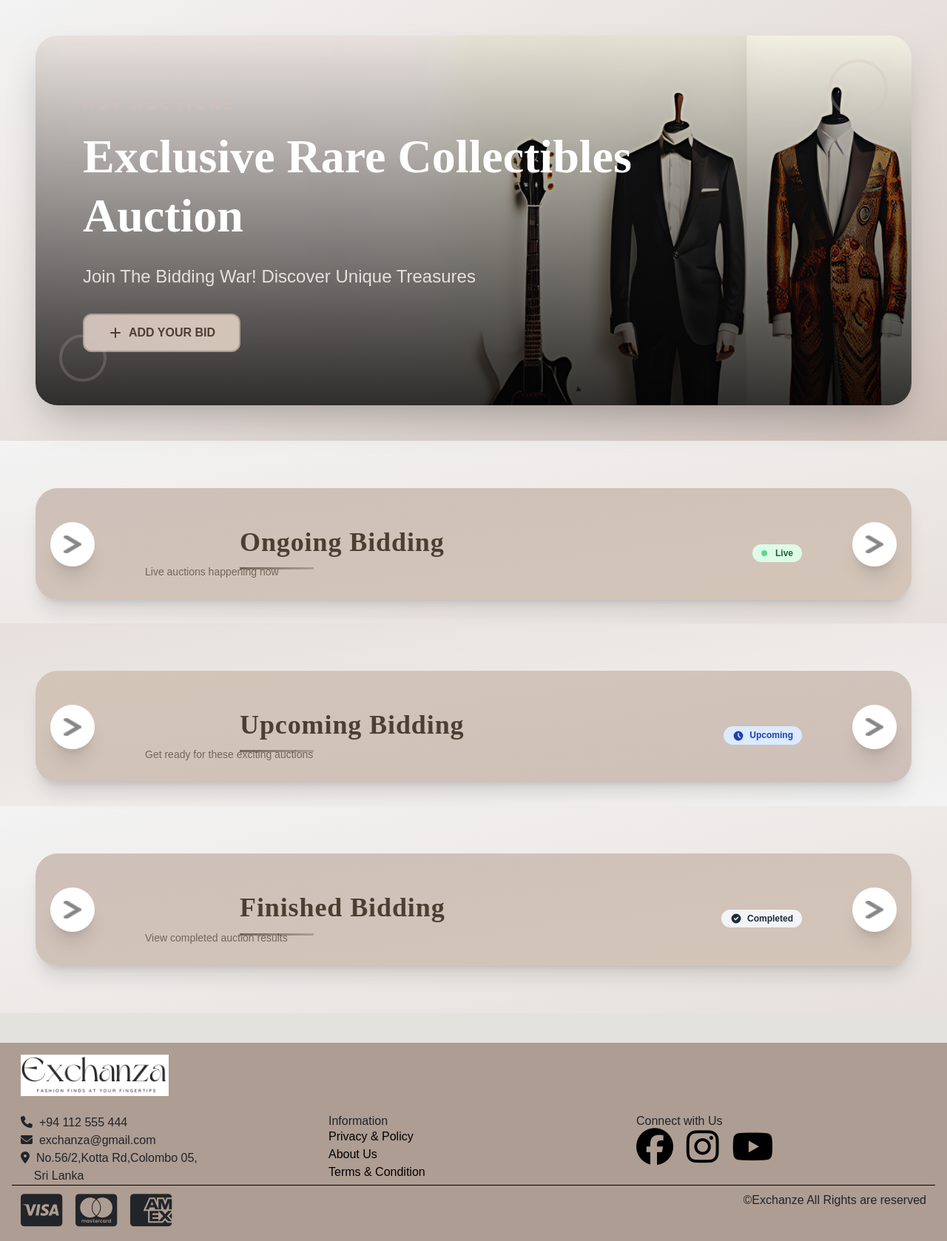
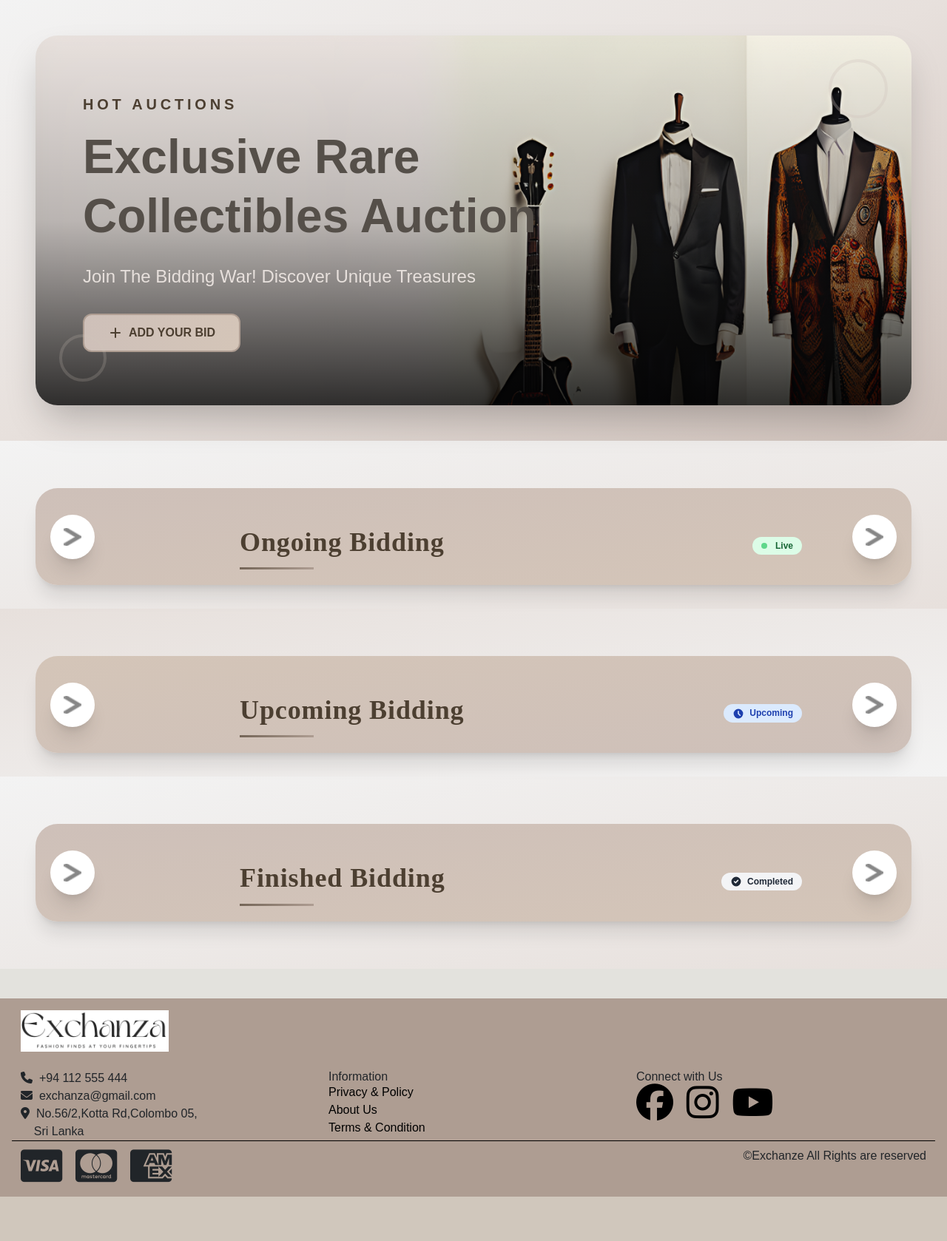
Before and after one commit to Kavindacc/Project-I_Exchanza, a PHP site: page /Project-I_Exchanza/view/bidding.php in a window 1280 px wide. Shown: the part 56-1734 px from the top of the page at 74% size. After the commit the page ends 1674 px from the top, so only its background shows below. Run offline with PHP 8.4, Linux system fonts and the light colour scheme; data that the repository does not hold is empty; some libraries are stand-ins or nearby versions.

Commit message:
fixed the forntend parts

```diff
--- a/view/bidding.php
+++ b/view/bidding.php
@@ -539,17 +539,17 @@ $finishedBids = $auction->getFinishedAuctions();
 
         <!-- Hero Section -->
         <div class="relative w-full bg-gradient-to-br from-[#F3F3F3] via-[#e7e0dc] to-[#CEC0B9] px-5 py-8 md:px-10 md:py-12">
-            <div class="relative w-full max-w-[1400px] mx-auto max-h-[500px] overflow-hidden rounded-[30px] shadow-2xl">
+            <div class="relative w-full max-w-[1800px] mx-auto max-h-[500px] overflow-hidden rounded-[30px] shadow-2xl">
                 <img src="../img/Bidding/banner.png" alt="Exclusive rare collectibles auction" class="w-full h-full object-cover">
 
                 <!-- Gradient Overlay -->
-                <div class="absolute inset-0 bg-gradient-to-t from-black/80 via-black/40 to-transparent"></div>
+                <div class="absolute inset-0 bg-gradient-to-t from-black/80 via-black/20 to-transparent"></div>
 
                 <!-- Content -->
                 <div class="absolute inset-0 flex flex-col justify-end p-8 md:p-12 lg:p-16 animate-fadeInUp">
                     <div class="max-w-[800px]">
-                        <p class="text-[#CEC0B9] text-[16px] md:text-[20px] font-semibold tracking-[0.3rem] mb-3 uppercase">Hot Auctions</p>
-                        <h1 class="text-white text-[36px] md:text-[56px] lg:text-[64px] font-bold leading-tight mb-4 font-['Playfair_Display',serif]">
+                        <p class="text-[#4C3F31] text-[16px] md:text-[20px] font-semibold tracking-[0.3rem] mb-3 uppercase">Hot Auctions</p>
+                        <h1 class="text-[#554f49] text-[36px] md:text-[56px] lg:text-[64px] font-bold leading-tight mb-4 ">
                             Exclusive Rare Collectibles Auction
                         </h1>
                         <p class="text-[#e7e0dc] text-[18px] md:text-[24px] font-medium mb-6">
@@ -591,7 +591,7 @@ $finishedBids = $auction->getFinishedAuctions();
                 <div class="flex items-center justify-between px-[10vw] pt-8">
                     <div>
                         <h2 class="product-category mb-2">Ongoing Bidding</h2>
-                        <p class="text-[#4C3F31] text-sm font-medium opacity-70">Live auctions happening now</p>
+
                     </div>
                     <span class="status-badge status-ongoing hidden md:inline-block">
                         <span class="inline-block w-2 h-2 bg-green-500 rounded-full mr-2 animate-pulse"></span>
@@ -639,7 +639,7 @@ $finishedBids = $auction->getFinishedAuctions();
                 <div class="flex items-center justify-between px-[10vw] pt-8">
                     <div>
                         <h2 class="product-category mb-2">Upcoming Bidding</h2>
-                        <p class="text-[#4C3F31] text-sm font-medium opacity-70">Get ready for these exciting auctions</p>
+
                     </div>
                     <span class="status-badge status-upcoming hidden md:inline-block">
                         <svg xmlns="http://www.w3.org/2000/svg" class="h-4 w-4 inline-block mr-1" viewBox="0 0 20 20" fill="currentColor">
@@ -691,7 +691,7 @@ $finishedBids = $auction->getFinishedAuctions();
                 <div class="flex items-center justify-between px-[10vw] pt-8">
                     <div>
                         <h2 class="product-category mb-2">Finished Bidding</h2>
-                        <p class="text-[#4C3F31] text-sm font-medium opacity-70">View completed auction results</p>
+
                     </div>
                     <span class="status-badge status-finished hidden md:inline-block">
                         <svg xmlns="http://www.w3.org/2000/svg" class="h-4 w-4 inline-block mr-1" viewBox="0 0 20 20" fill="currentColor">
@@ -826,7 +826,6 @@ $finishedBids = $auction->getFinishedAuctions();
                             </svg>
                             Live Preview
                         </h2>
-                        <p class="text-[#897062] mt-2 text-sm">See how your auction will appear</p>
                     </div>
 
                     <div class="preview-container rounded-[20px] p-6 border-2 border-[#e7e0dc] shadow-xl bg-white">
```
